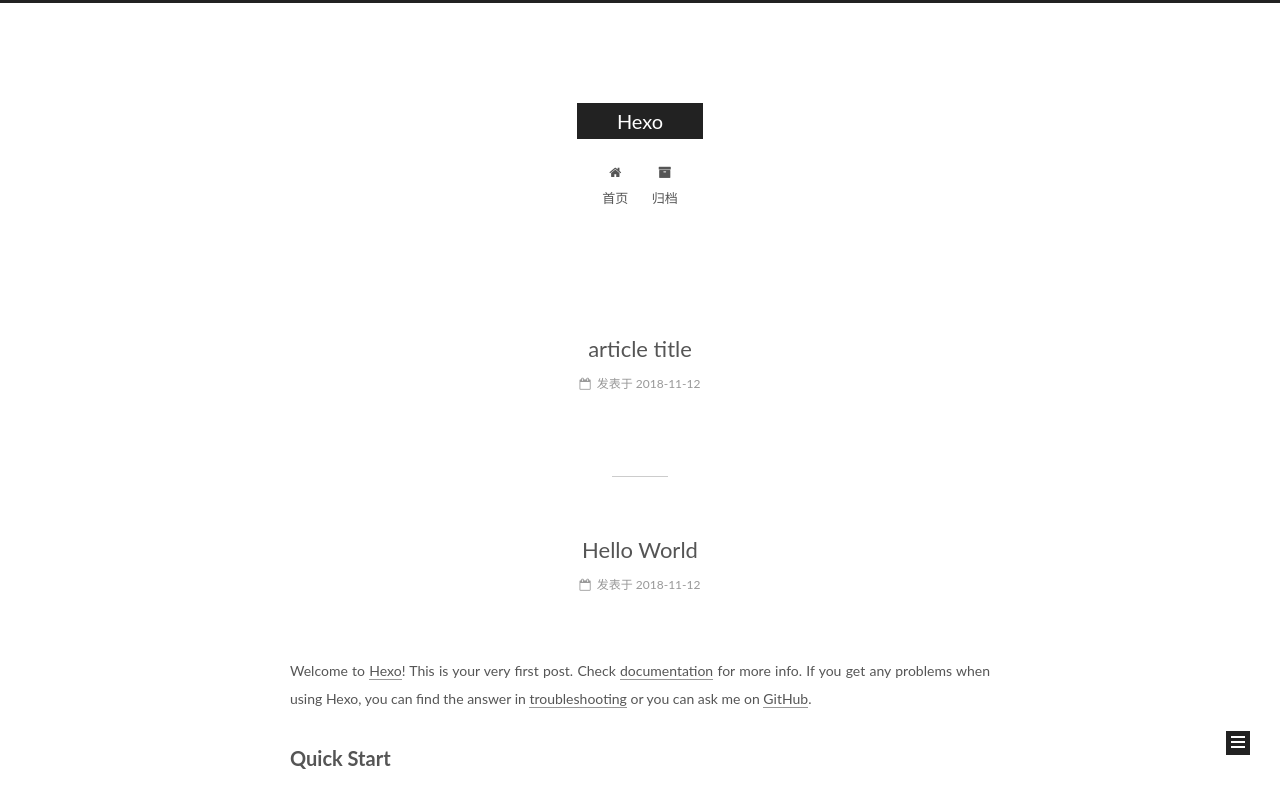
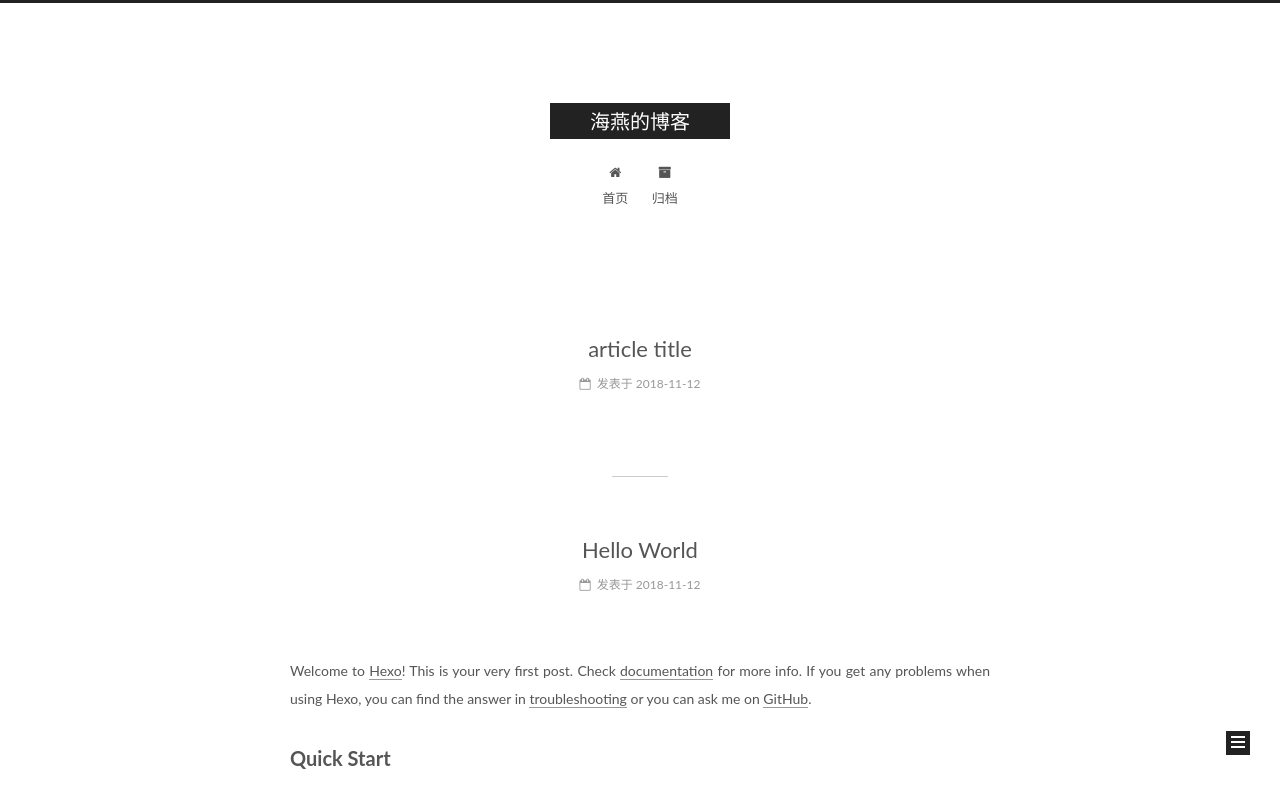
Before and after one commit to Fover21/Fover21.github.io, a plain HTML site: page index.html in a window 1280 px wide. Shown: the top 790 px of the page. Drawn offline with Linux system fonts and the light colour scheme.

Commit message:
Site updated: 2018-11-12 20:01:55

```diff
--- a/index.html
+++ b/index.html
@@ -80,12 +80,12 @@
 
 
 <meta property="og:type" content="website">
-<meta property="og:title" content="Hexo">
+<meta property="og:title" content="海燕的博客">
 <meta property="og:url" content="http://yoursite.com/index.html">
-<meta property="og:site_name" content="Hexo">
+<meta property="og:site_name" content="海燕的博客">
 <meta property="og:locale" content="zh-Hans">
 <meta name="twitter:card" content="summary">
-<meta name="twitter:title" content="Hexo">
+<meta name="twitter:title" content="海燕的博客">
 
 
 
@@ -121,7 +121,7 @@
 
 
 
-  <title>Hexo</title>
+  <title>海燕的博客</title>
 
 
 
@@ -152,7 +152,7 @@
     <div class="custom-logo-site-title">
       <a href="/" class="brand" rel="start">
         <span class="logo-line-before"><i></i></span>
-        <span class="site-title">Hexo</span>
+        <span class="site-title">海燕的博客</span>
         <span class="logo-line-after"><i></i></span>
       </a>
     </div>
@@ -238,7 +238,7 @@
     </span>
 
     <span hidden itemprop="publisher" itemscope="" itemtype="http://schema.org/Organization">
-      <meta itemprop="name" content="Hexo">
+      <meta itemprop="name" content="海燕的博客">
     </span>
 
 
@@ -357,7 +357,7 @@
     </span>
 
     <span hidden itemprop="publisher" itemscope="" itemtype="http://schema.org/Organization">
-      <meta itemprop="name" content="Hexo">
+      <meta itemprop="name" content="海燕的博客">
     </span>
 
 
```
Also changed, not shown: 2018/11/12/article-title/index.html (+4 -4 lines), 2018/11/12/hello-world/index.html (+4 -4 lines), archives/2018/11/index.html (+5 -5 lines), archives/2018/index.html (+5 -5 lines), archives/index.html (+5 -5 lines).
